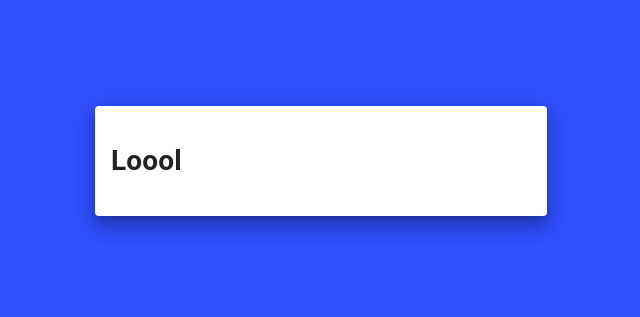
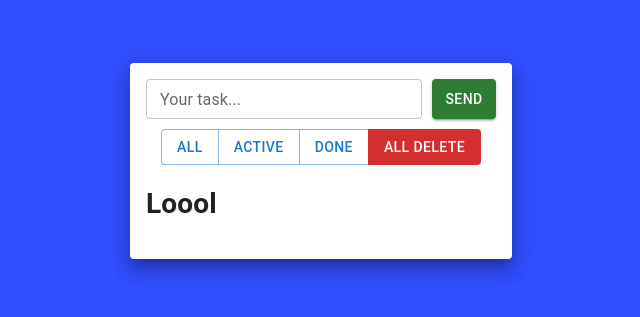
Before and after one commit to FillArt/todo, a React (Create React App) app: page / in a window 1280 px wide. Shown: the part 239-556 px from the top of the page, without its empty margins (319-959 px from the left). Built offline with nearby package versions, Linux system fonts and the light colour scheme.

Commit message:
style: stylized todo control block

```diff
--- a/src/components/Button/Button.tsx
+++ b/src/components/Button/Button.tsx
@@ -4,12 +4,14 @@ import Button from '@mui/material/Button';
 type BaseButtonProps = {
     title: string;
     onClick: () => void;
+    variant: 'outlined' | 'contained' | 'text';
     disabled?: boolean;
+    color?: 'secondary' | 'success' | 'error';
 }
 
 export const BaseButton = (props: BaseButtonProps) => {
-    const { title, onClick, disabled = false} = props;
+    const { title, onClick, variant, color, disabled = false} = props;
     const onClickHandler = () => onClick();
 
-    return <Button disabled={disabled} onClick={onClickHandler} variant="contained">{title}</Button>;
+    return <Button disabled={disabled} onClick={onClickHandler} color={color} variant={variant}>{title}</Button>;
 };
--- a/src/components/Input/Input.tsx
+++ b/src/components/Input/Input.tsx
@@ -11,5 +11,5 @@ export const BaseInput = (props: BaseInputProps) => {
 
     const onChangeHandler = (e: ChangeEvent<HTMLInputElement>) => setValue(e.target.value);
 
-    return <TextField id="outlined-basic" value={value} label={label} onChange={onChangeHandler} size="small" variant="outlined" />
+    return <TextField style={{ width: '100%' }} id="outlined-basic" value={value} label={label} onChange={onChangeHandler} size="small" variant="outlined" />
 };
--- a/src/features/Todo/Todo.tsx
+++ b/src/features/Todo/Todo.tsx
@@ -5,7 +5,7 @@ import Paper from '@mui/material/Paper';
 import { styled } from '@mui/material/styles';
 
 const Container = styled(Paper)(({ theme }) => ({
-    width: 420,
+    width: 350,
     padding: theme.spacing(2),
     ...theme.typography.body2,
 }));
--- a/src/features/Todo/TodoControl.tsx
+++ b/src/features/Todo/TodoControl.tsx
@@ -1,9 +1,53 @@
 import React from 'react';
+import Box from '@mui/material/Box';
+import {BaseInput} from "../../components/Input/Input";
+import {BaseButton} from "../../components/Button/Button";
+import ButtonGroup from '@mui/material/ButtonGroup';
 
 export const TodoControl = () => {
     return (
-        <div>
+        <>
+            <Box sx={{
+                display: 'flex',
+                justifyContent: 'space-between',
+                gap: '10px',
+                marginBottom: '10px',
+            }}>
+                <BaseInput label={'Your task...'}/>
+                <BaseButton
+                    title={'Send'}
+                    color={"success"}
+                    variant={'contained'}
+                    onClick={() => {alert('Send')}} />
+            </Box>
 
-        </div>
+            <ButtonGroup sx={{
+                display: 'flex',
+                justifyContent: 'center',
+            }} variant="outlined" aria-label="Basic button group">
+                <BaseButton
+                    title={'All'}
+                    variant={'outlined'}
+                    onClick={() => {alert('All')}} />
+
+                <BaseButton
+                    title={'Active'}
+                    variant={'outlined'}
+                    onClick={() => {alert('Active')}} />
+
+                <BaseButton
+                    title={'Done'}
+                    variant={'outlined'}
+                    onClick={() => {alert('Done')}} />
+
+                <BaseButton
+                    title={'All Delete'}
+                    color={'error'}
+                    variant={'contained'}
+                    onClick={() => {alert('All Delete')}} />
+            </ButtonGroup>
+
+        </>
+
     );
 };
```
